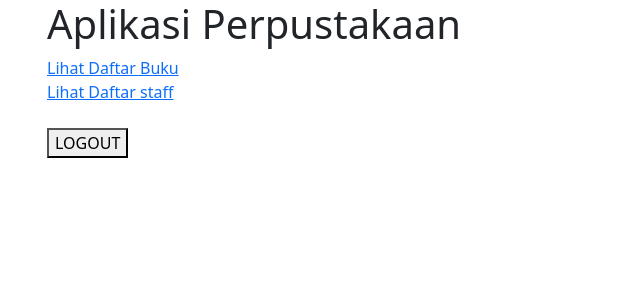
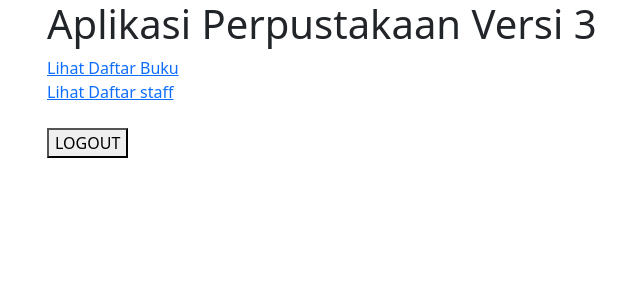
Before and after one commit to siylan/perpustakaan-php, a PHP site: page / in a window 1280 px wide. Shown: the top 300 px of the page, without its empty margins (35-675 px from the left). Run offline with PHP 8.4, Linux system fonts and the light colour scheme.

Commit message:
upgrade aplikasi ke versi 3

```diff
--- a/real/index.php
+++ b/real/index.php
@@ -4,14 +4,14 @@
 <head>
     <meta charset="UTF-8">
     <meta name="viewport" content="width=device-width, initial-scale=1.0">
-    <title>Aplikasi Perpustakaan</title>
+    <title>Aplikasi Perpustakaan Versi 3</title>
     <link href="https://cdn.jsdelivr.net/npm/bootstrap@5.3.3/dist/css/bootstrap.min.css" rel="stylesheet"
         integrity="sha384-QWTKZyjpPEjISv5WaRU9OFeRpok6YctnYmDr5pNlyT2bRjXh0JMhjY6hW+ALEwIH" crossorigin="anonymous">
 </head>
 
 <body>
     <div class="container">
-    <h1>Aplikasi Perpustakaan</h1>
+    <h1>Aplikasi Perpustakaan Versi 3</h1>
 
     <a href="./buku.php">Lihat Daftar Buku</a>
     <br>
```
